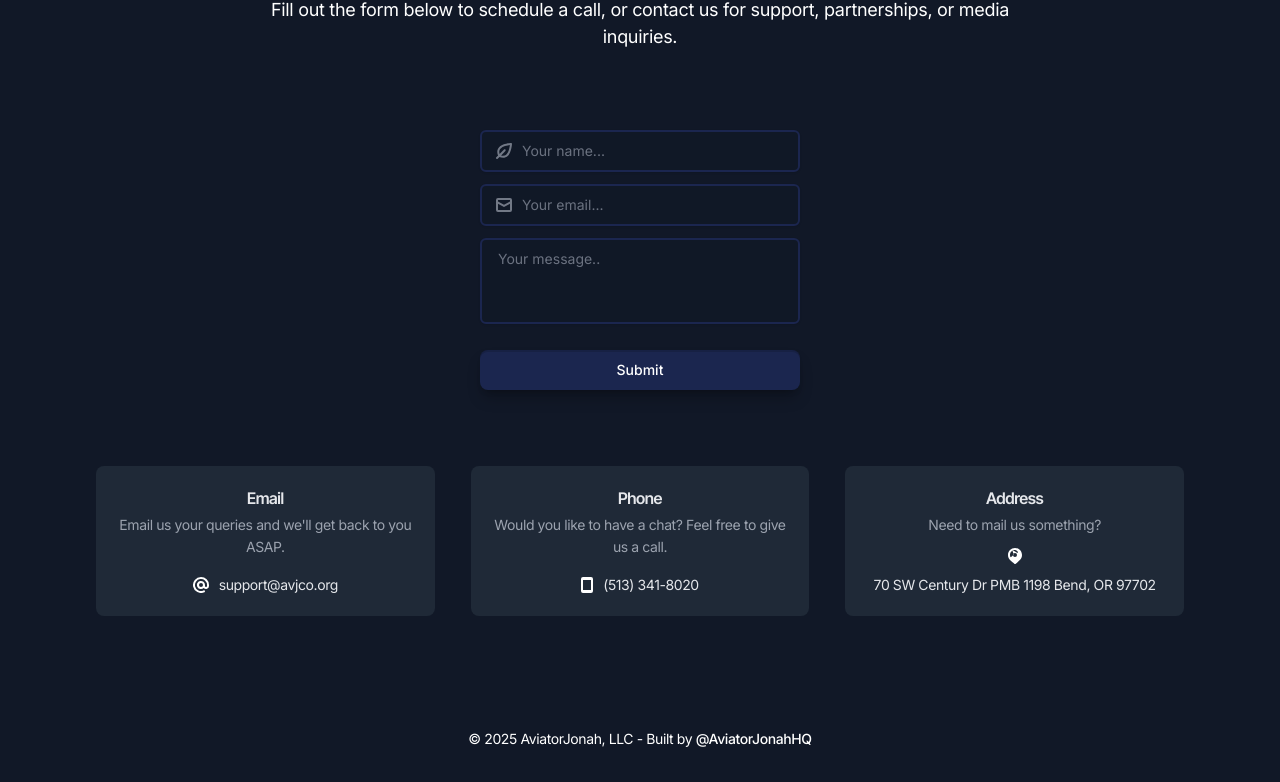
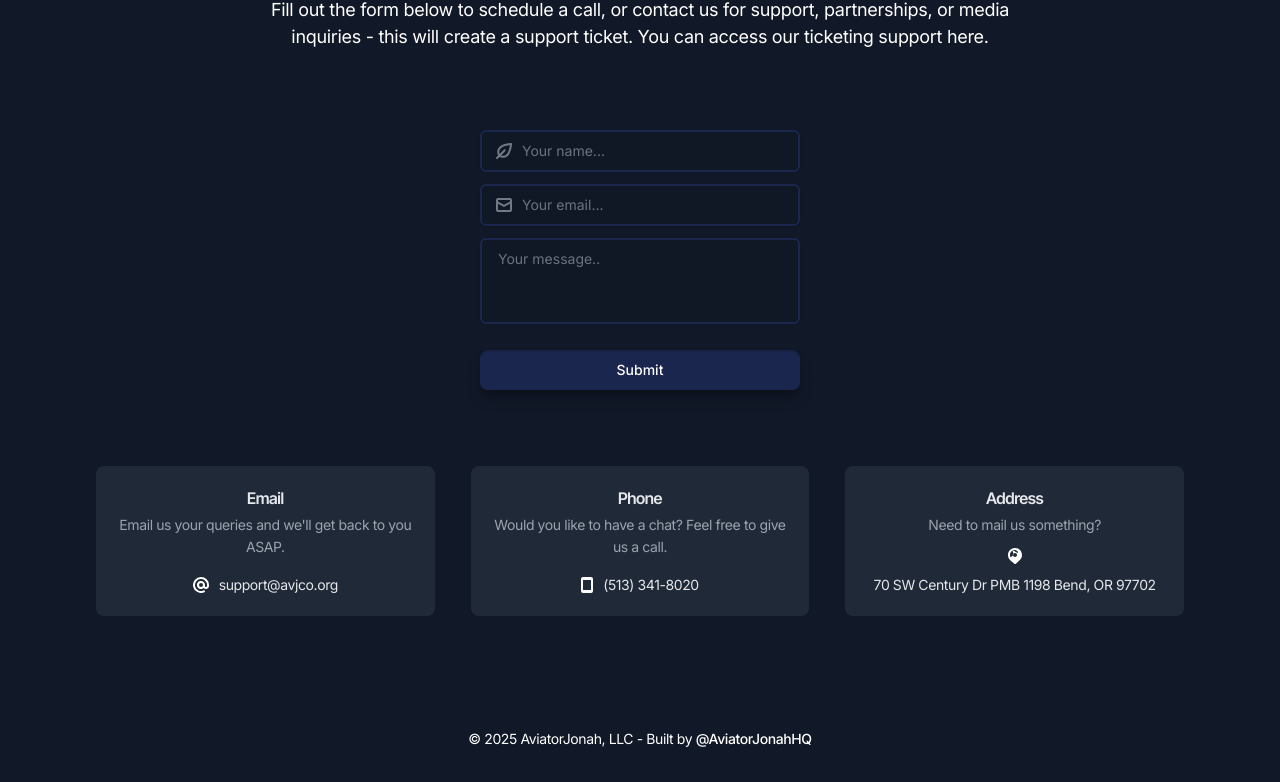
Before and after one commit to AviatorJonah/Coming-soon, a website: page contact.html in a window 1280 px wide. Shown: the part 308-1090 px from the top of the page. Drawn offline with Linux system fonts and the light colour scheme.

Commit message:
Ticketing Language
added ticketing language

```diff
--- a/contact.html
+++ b/contact.html
@@ -69,7 +69,8 @@
                                 <h1 class="font-inter-tight text-5xl md:text-6xl font-bold text-white pb-4">Get in touch
                                 </h1>
                                 <p class="text-lg text-white">
-                                    Fill out the form below to schedule a call, or contact us for support, partnerships, or media inquiries.
+                                    Fill out the form below to schedule a call, or contact us for support, partnerships, or media inquiries - this will create
+                                    a support ticket. You can access our ticketing <a href="https://support.aviatorjonah.com" target="_blank">support here.</a>
                                 </p>
 
                             </div>
```
